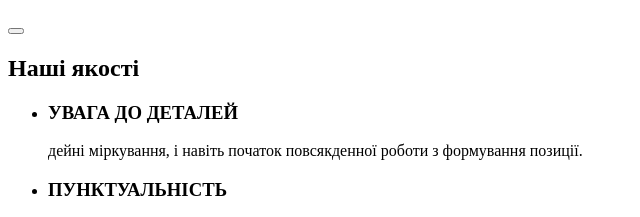
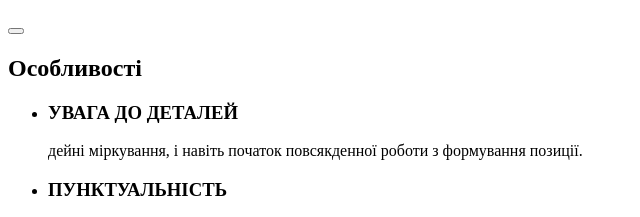
Before and after one commit to humbubahumbuba/goit-markup-hw-01, a plain HTML site: page index.html in a window 1280 px wide. Shown: the part 225-442 px from the top of the page, 0-640 px from the left. Drawn offline with Linux system fonts and the light colour scheme.

Commit message:
several-changes

```diff
--- a/index.html
+++ b/index.html
@@ -38,7 +38,7 @@
         <!--вставка без заголовка-->
         <section>
             <!--delete h2 lower-->
-            <h2>Наші якості</h2>
+            <h2>Особливості</h2>
             <ul>
                 <li>
                     <h3>УВАГА ДО ДЕТАЛЕЙ</h3>
```
